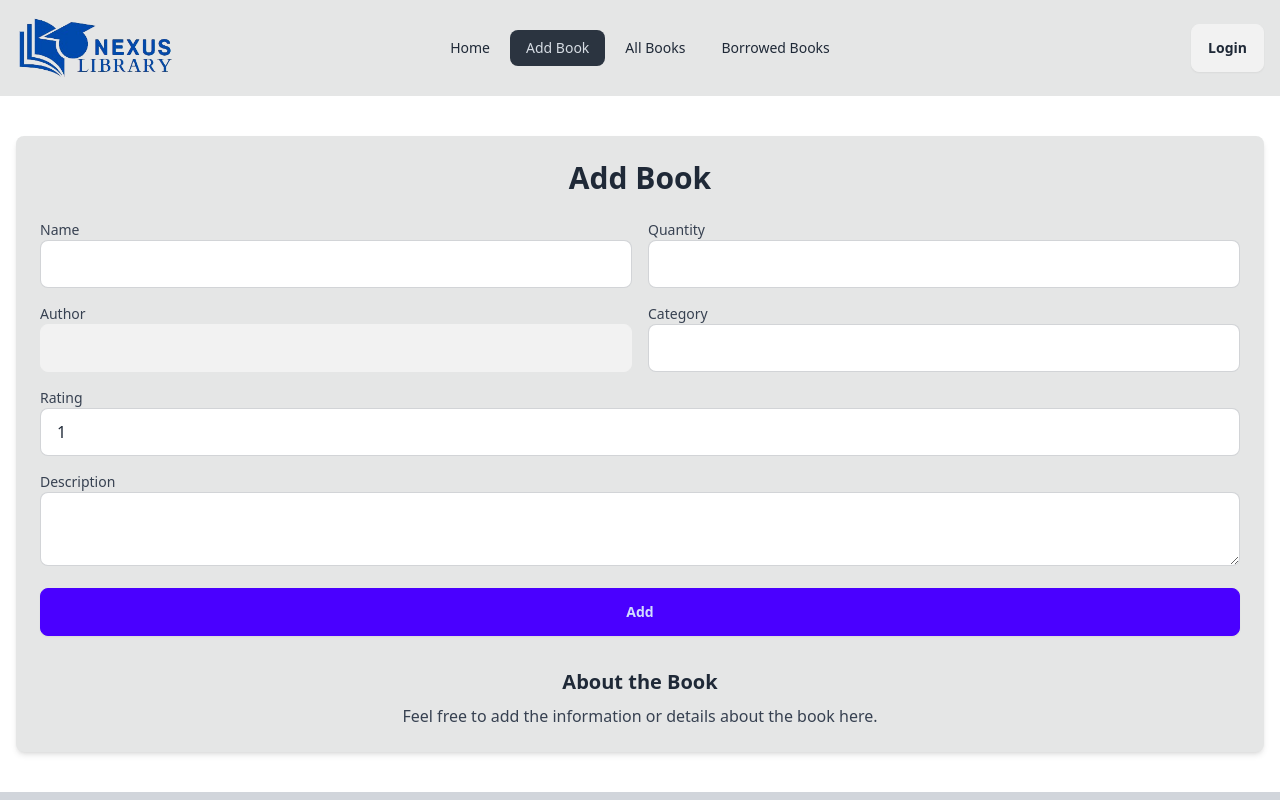
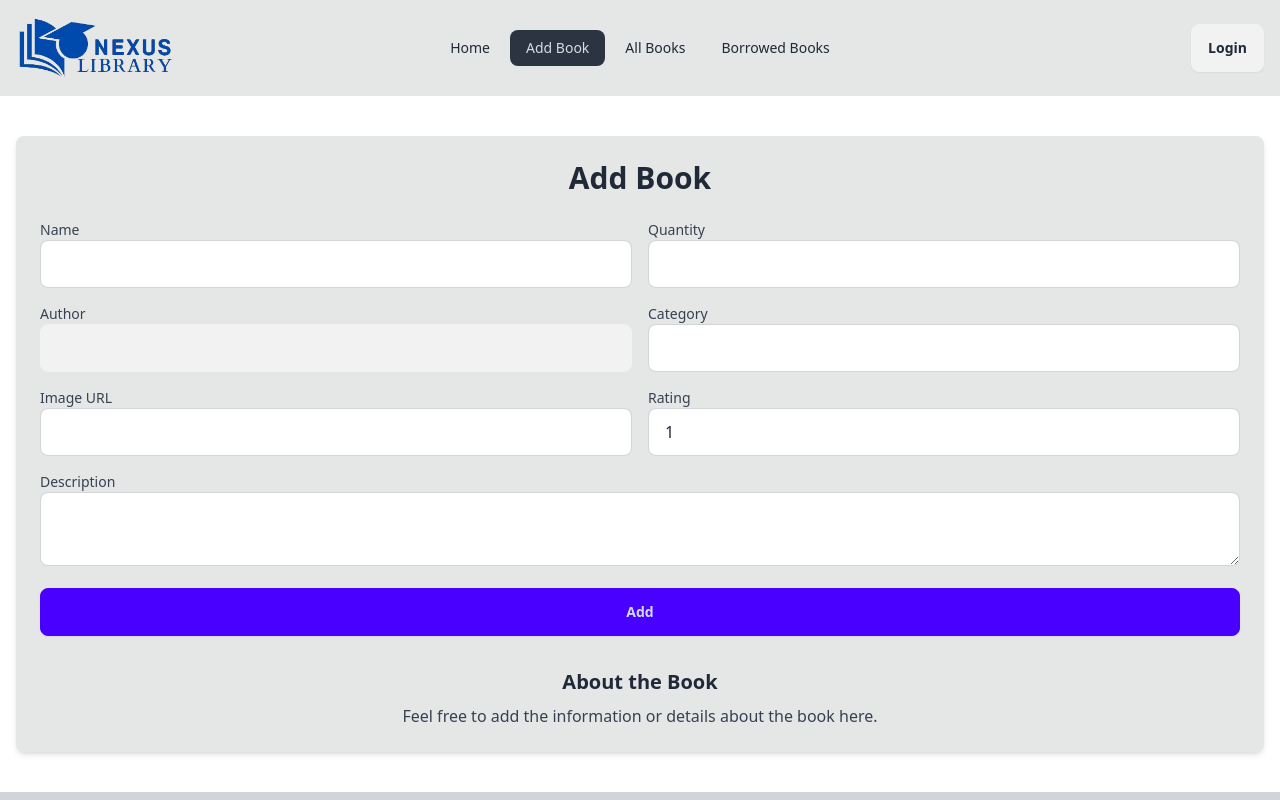
Before and after one commit to fokhrul2029/Nexus-Library-Client, a React (Vite) app: page /add-book in a window 1280 px wide. Shown: the top 800 px of the page. Built offline with nearby package versions, Linux system fonts and the light colour scheme; no server answers.

Commit message:
added swite alert on add book page

```diff
--- a/src/pages/AddBook/AddBook.jsx
+++ b/src/pages/AddBook/AddBook.jsx
@@ -1,6 +1,7 @@
 import axios from "axios";
 import { useContext, useState } from "react";
 import { AuthContext } from "../../contextApi/AuthProvider";
+import swal from "sweetalert";
 
 const AddBook = () => {
   const { user } = useContext(AuthContext);
@@ -10,6 +11,7 @@ const AddBook = () => {
   const [category, setCategory] = useState(null);
   const [description, setDescription] = useState(null);
   const [rating, setRating] = useState(1);
+  const [img, setImg] = useState(null);
 
   const handleSubmit = (e) => {
     e.preventDefault();
@@ -21,8 +23,9 @@ const AddBook = () => {
       name,
       quantity,
       category,
+      rating,
+      img,
       description,
-      rating,
     };
     console.log(bookInfo);
 
@@ -30,8 +33,22 @@ const AddBook = () => {
       .post("http://localhost:3000/add-book", {
         bookInfo,
       })
-      .then((res) => console.log(res))
-      .catch((error) => console.log(error));
+      .then((res) => {
+        console.log(res);
+        swal({
+          title: "Good job!",
+          text: "Book Added success!",
+          icon: "success",
+        });
+      })
+      .catch((error) => {
+        console.error(error);
+        swal({
+          title: "Request failed!",
+          text: "Something went wrong. Try Later!",
+          icon: "success",
+        });
+      });
   };
 
   return (
@@ -92,7 +109,19 @@ const AddBook = () => {
                 required
               />
             </div>
-            <div className="md:col-span-2">
+            <div>
+              <label className="block text-sm font-medium text-gray-700">
+                Image URL
+              </label>
+              <input
+                type="text"
+                className="input input-bordered w-full"
+                value={img}
+                onChange={(e) => setImg(e.target.value)}
+                required
+              />
+            </div>
+            <div>
               <label className="block text-sm font-medium text-gray-700">
                 Rating
               </label>
```
